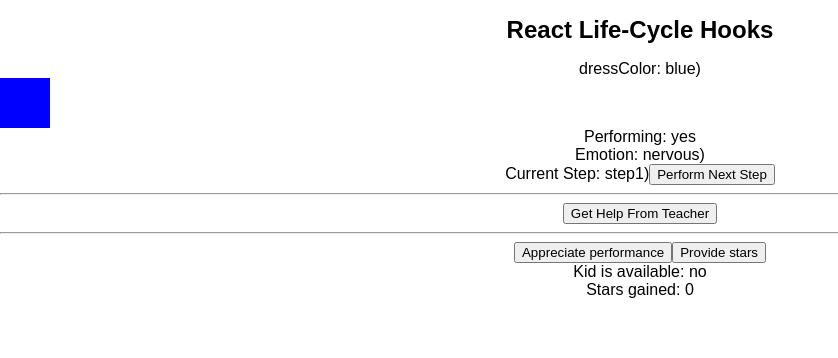
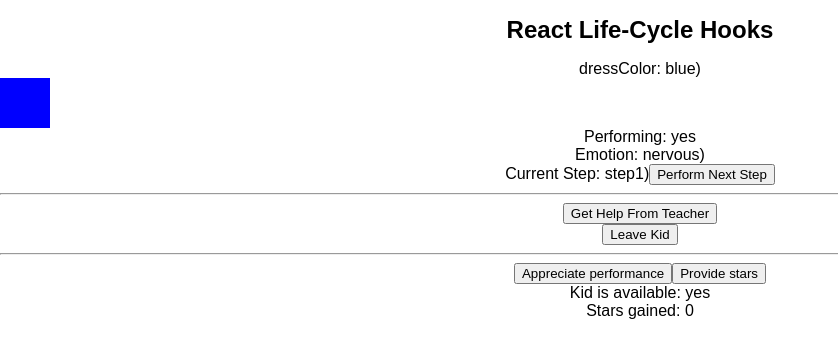
Before and after one commit to NomanGul/react-lifecycle-hooks, a React (Create React App) app: page / in a window 1280 px wide. Shown: the top 358 px of the page, without its empty margins (0-838 px from the left). Built offline with nearby package versions, Linux system fonts and the light colour scheme.

Commit message:
App component managing the entire dance competition

```diff
--- a/src/App.js
+++ b/src/App.js
@@ -1,5 +1,4 @@
 import React, { Component } from 'react';
-import logo from './logo.svg';
 import './App.css';
 import Kid from "./Screens/Kid/Kid";
 import Teacher from "./Screens/Teacher/Teacher";
@@ -11,10 +10,15 @@
     this.state = {
       volume: 0,
       nextSteps: [],
-      applaud: ''
+      applaud: '',
+      stars: 0,
+      available: false,
+      renderJudges: false
     }
     this.furtherSteps = this.furtherSteps.bind(this)
     this.getApplaudStatus = this.getApplaudStatus.bind(this)
+    this.recieveStars = this.recieveStars.bind(this)
+    this.renderJudgesComp = this.renderJudgesComp.bind(this)
   }
 
   furtherSteps(nextSteps) {
@@ -25,24 +29,42 @@
     this.setState({ applaud })
   }
 
+  recieveStars(stars) {
+    this.setState({ stars })
+  }
+
+  renderJudgesComp(param) {
+    this.setState({ renderJudges: param })
+    console.log(param);
+
+  }
+
   componentWillMount() {
-    this.setState({ volume: 5 })
+    this.setState({ volume: 5, available: true, renderJudges: true })
   }
 
 
   render() {
-    const { nextSteps, applaud } = this.state
+    const { nextSteps, applaud, stars, available, renderJudges } = this.state
     return (
       <div className="App">
         <h1 className="App-title">React Life-Cycle Hooks</h1>
         {/* <header className="App-header">
           <img src={logo} className="App-logo" alt="logo" />
         </header> */}
-        <Kid dressColor="blue" furtherSteps={nextSteps} sendApplaudStatus={applaud} />
+        {
+          available ? <div>
+            <Kid dressColor="blue" furtherSteps={nextSteps} sendApplaudStatus={applaud} sendStars={stars} renderJudgesComp={this.renderJudgesComp} />
+            <hr />
+            <Teacher myCallBack={this.furtherSteps} />
+            <br />
+            <button onClick={() => { this.setState({ available: false }); }}>Leave Kid</button>
+          </div> : <div>Kid is not available</div>
+        }
         <hr />
-        <Teacher myCallBack={this.furtherSteps} />
-        <hr />
-        <Judge getApplaudStatus={this.getApplaudStatus} />
+        {
+          renderJudges ? <Judge getApplaudStatus={this.getApplaudStatus} recieveStars={this.recieveStars} available={available} /> : <div>Judges left the Auditorium</div>
+        }
       </div>
     );
   }
```
